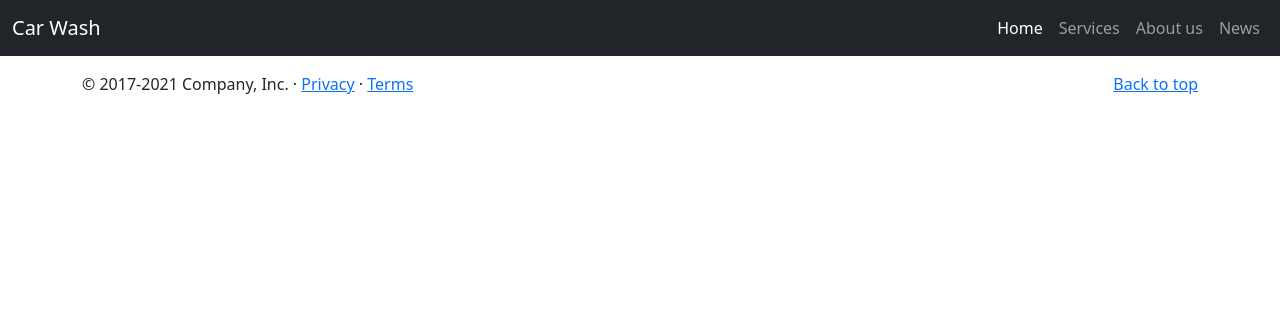
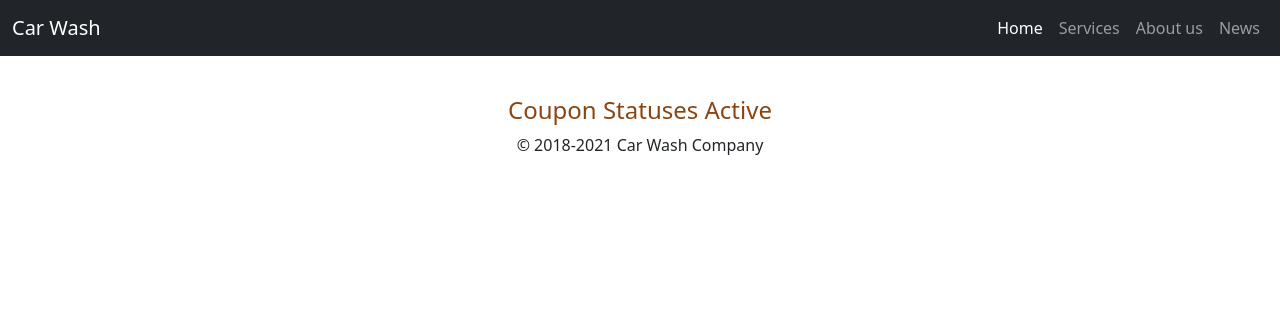
Before and after one commit to shotttik/carwashProject, a Django app: page / in a window 1280 px wide. Shown: the top 316 px of the page. Run offline with Django 3.2, Linux system fonts and the light colour scheme; data that the repository does not hold is empty.

Commit message:
fixed some problems

```diff
--- a/templates/home.html
+++ b/templates/home.html
@@ -93,14 +93,18 @@
     <div class="row">
         {% for manager in managers.all %}
       <div class="col-lg-4">
-        <svg class="bd-placeholder-img rounded-circle" width="140" height="140" xmlns="http://www.w3.org/2000/svg" role="img" aria-label="Placeholder: 140x140" preserveAspectRatio="xMidYMid slice" focusable="false"><title>Placeholder</title><rect width="100%" height="100%" fill="#777"/><text x="50%" y="50%" fill="#777" dy=".3em">140x140</text></svg>
+        <img class="bd-placeholder-img rounded-circle" height=250 width=250 src="{{ manager.image.url }}" />
 
         <h2>{{ manager.full_name }}</h2>
         <p>{{ manager.email }}</p>
-        <p><a class="btn btn-secondary" href="#" role="button">View details &raquo;</a></p>
+        <p><a class="btn btn-secondary"   href="#" role="button">View details &raquo;</a></p>
       </div><!-- /.col-lg-4 -->
         {% endfor %}
     </div><!-- /.row -->
+  <br>
+    <div class="text text-center" style="color:saddlebrown">
+        <h4>Coupon Statuses Active</h4>
+    </div>
 
 
     <!-- START THE FEATURETTES -->
@@ -109,11 +113,11 @@
 
     <div class="row featurette">
       <div class="col-md-7">
-        <h2 class="featurette-heading">{{ coupon.vip_status }} <span class="text-muted">It’ll blow your mind.</span></h2>
+        <h2 class="featurette-heading">{{ coupon.vip_status }}</h2>
         <p class="lead">{{ coupon.gift }}</p>
       </div>
       <div class="col-md-5">
-        <svg class="bd-placeholder-img bd-placeholder-img-lg featurette-image img-fluid mx-auto" width="500" height="500" xmlns="http://www.w3.org/2000/svg" role="img" aria-label="Placeholder: 500x500" preserveAspectRatio="xMidYMid slice" focusable="false"><title>Placeholder</title><rect width="100%" height="100%" fill="#eee"/><text x="50%" y="50%" fill="#aaa" dy=".3em">500x500</text></svg>
+        <svg class="bd-placeholder-img bd-placeholder-img-lg featurette-image img-fluid mx-auto" width="200" height="200" xmlns="http://www.w3.org/2000/svg" role="img" aria-label="Placeholder: 500x500" preserveAspectRatio="xMidYMid slice" focusable="false"><title>Placeholder</title><rect width="100%" height="100%" fill="#eee"/><text x="50%" y="50%" fill="#aaa" dy=".3em">500x500</text></svg>
       </div>
     </div>
     <hr class="featurette-divider">
@@ -128,9 +132,9 @@
 
 
   <!-- FOOTER -->
-  <footer class="container">
-    <p class="float-end"><a href="#">Back to top</a></p>
-    <p>&copy; 2017-2021 Company, Inc. &middot; <a href="#">Privacy</a> &middot; <a href="#">Terms</a></p>
+  <footer class="container text-center">
+    <p class="float-end">
+        <p>&copy; 2018-2021 Car Wash Company</p>
   </footer>
 </main>
 
```
